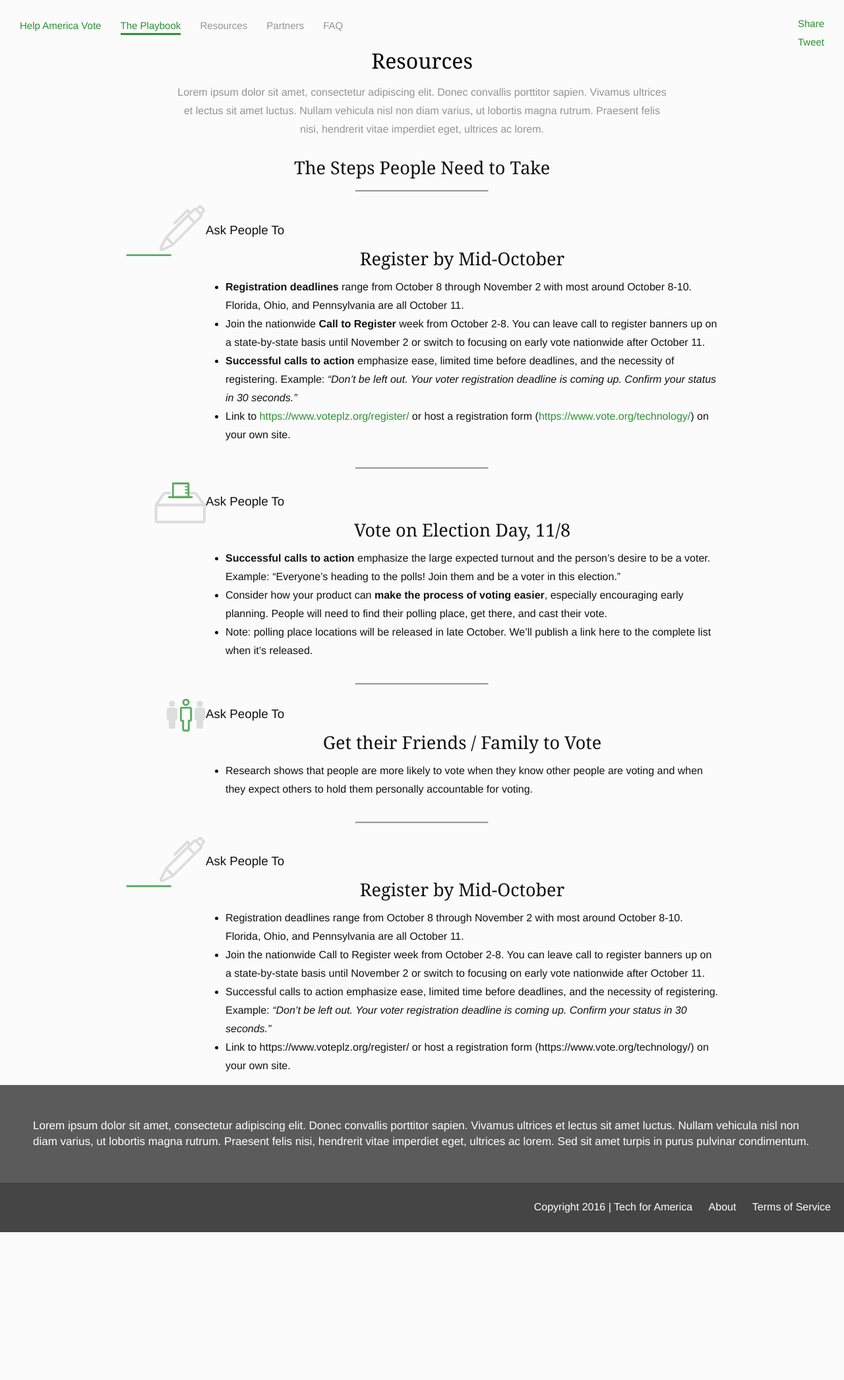
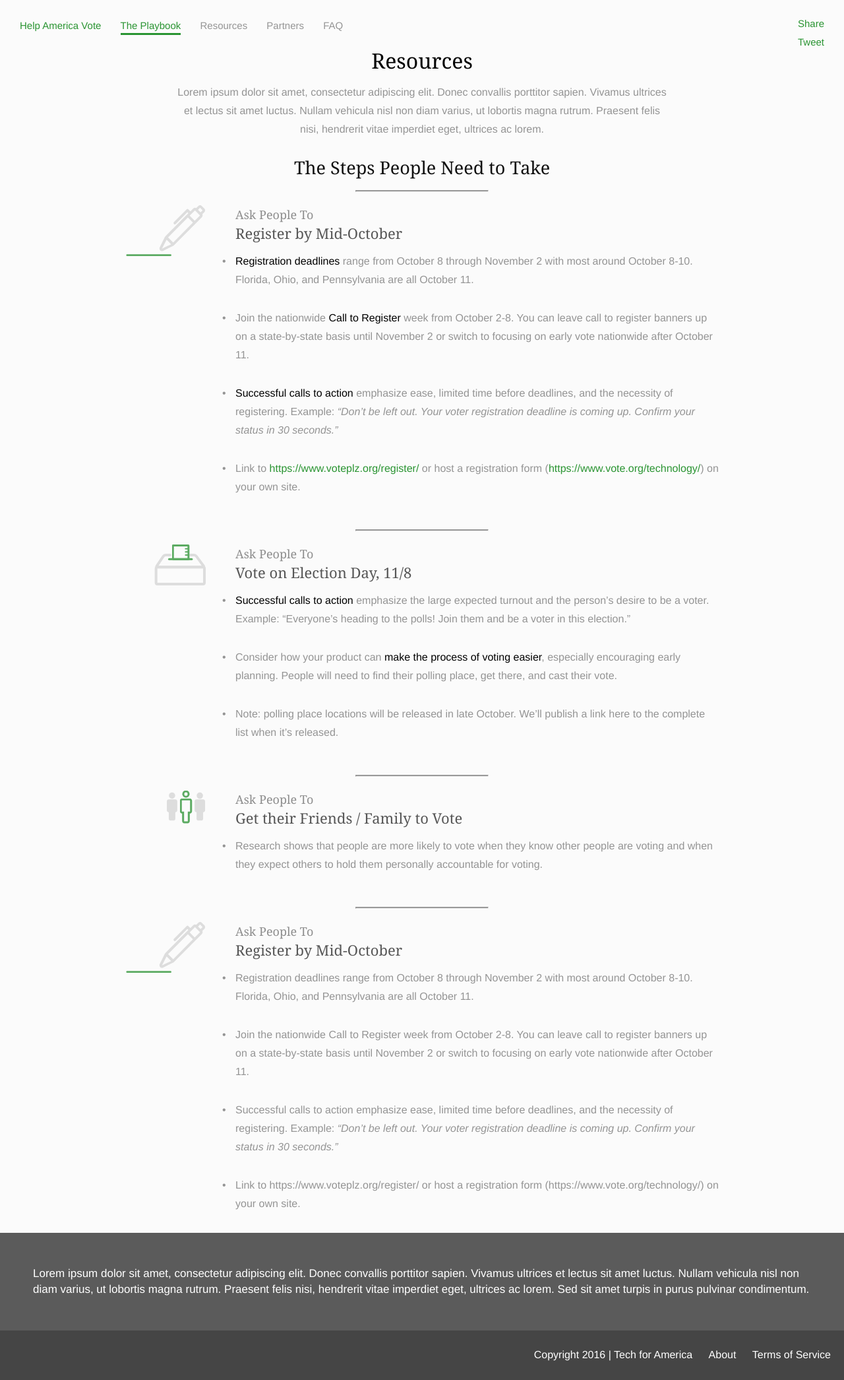
Before and after one commit to techthevote/techthevote.github.io, a Jekyll site: the page built from playbook.md, in a window 1280 px wide. Shown: the whole page at 66% size. Built offline with Jekyll 4.4.1, drawn with Linux system fonts in a browser that asks for light colours; nearby versions of some CDN libraries; comment, search, counter and statistics services are not loaded; before the commit the page ends 1867 px from its top, so only the background shows below that.

Commit message:
playbook styling fixes, add $georgia variable

```diff
--- a/_sass/_content.scss
+++ b/_sass/_content.scss
@@ -6,7 +6,7 @@
 
 .page-header {
   color: black;
-  font-family: Georgia, Times, "Times New Roman", serif;
+  font-family: $georgia;
   font-size: 32px;
   text-align: center;
   margin-bottom: 30px;
--- a/_sass/_faq.scss
+++ b/_sass/_faq.scss
@@ -36,7 +36,7 @@ hr {
 .page-content .question {
   color: #565656;
   margin-bottom: 20px;
-  font-family: Georgia, Times, "Times New Roman", serif;
+  font-family: $georgia;
   font-size: 22px;
   line-height: 27px;
   text-align: left;
--- a/_sass/_index.scss
+++ b/_sass/_index.scss
@@ -9,7 +9,7 @@
   font-size: 18px;
   color: #767676;
   line-height: normal;
-  font-family: Georgia, Times, "Times New Roman", serif;
+  font-family: $georgia;
   margin-top: 50px;
 }
 
--- a/_sass/_page_layout.scss
+++ b/_sass/_page_layout.scss
@@ -50,7 +50,7 @@ footer .links-section {
 }
 
 .page-content h2 {
-  font-family: Georgia, Times, "Times New Roman", serif;
+  font-family: $georgia;
   font-size: 27px;
   text-align: center;
 }
--- a/_sass/_playbook.scss
+++ b/_sass/_playbook.scss
@@ -11,5 +11,41 @@
 
   .playbook-text {
     display: table-cell;
+    vertical-align: top;
+    padding-left: 45px;
+
+    .playbook-leading-to-action {
+      font-family: $georgia;
+      font-size: 18px;
+      color: #8D8D8D;
+      margin-bottom: 0;
+    }
+
+    .playbook-action {
+      text-align: left;
+      font-size: 22px;
+      color: #565656
+    }
+
+    ul {
+      list-style-type: none;
+      margin-left: 0;
+      color: #949494;
+
+      strong {
+        color: black;
+        font-weight: 400;
+      }
+
+      li {
+        margin-bottom: 30px;
+
+        &::before {
+          content: '•';
+          position: absolute;
+          margin-left: -20px;
+        }
+      }
+    }
   }
 }
--- a/assets/css/main.scss
+++ b/assets/css/main.scss
@@ -9,6 +9,8 @@ $base-font-size:   16px;
 $base-font-weight: 400;
 $small-font-size:  $base-font-size * 0.875;
 $base-line-height: 28px;
+
+$georgia: Georgia, Times, "Times New Roman", serif;
 
 $spacing-unit:     30px;
 
```
